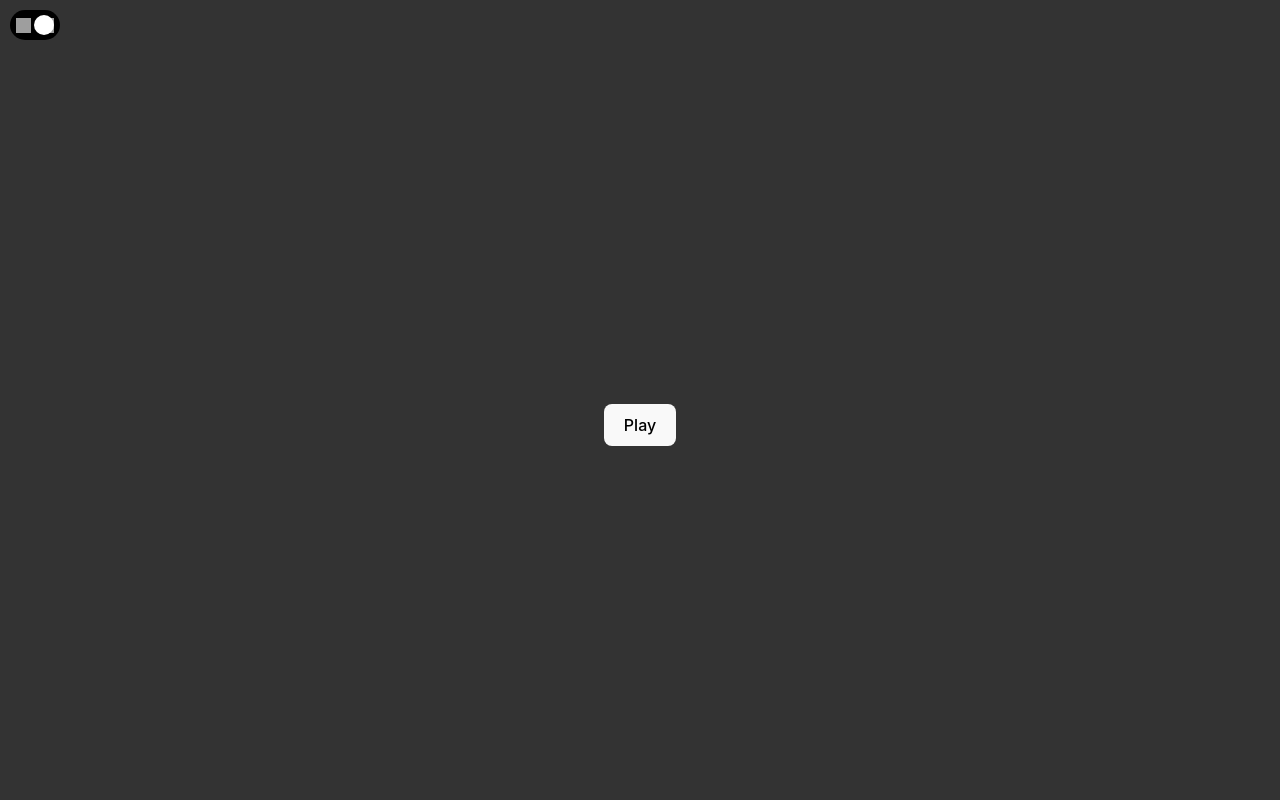
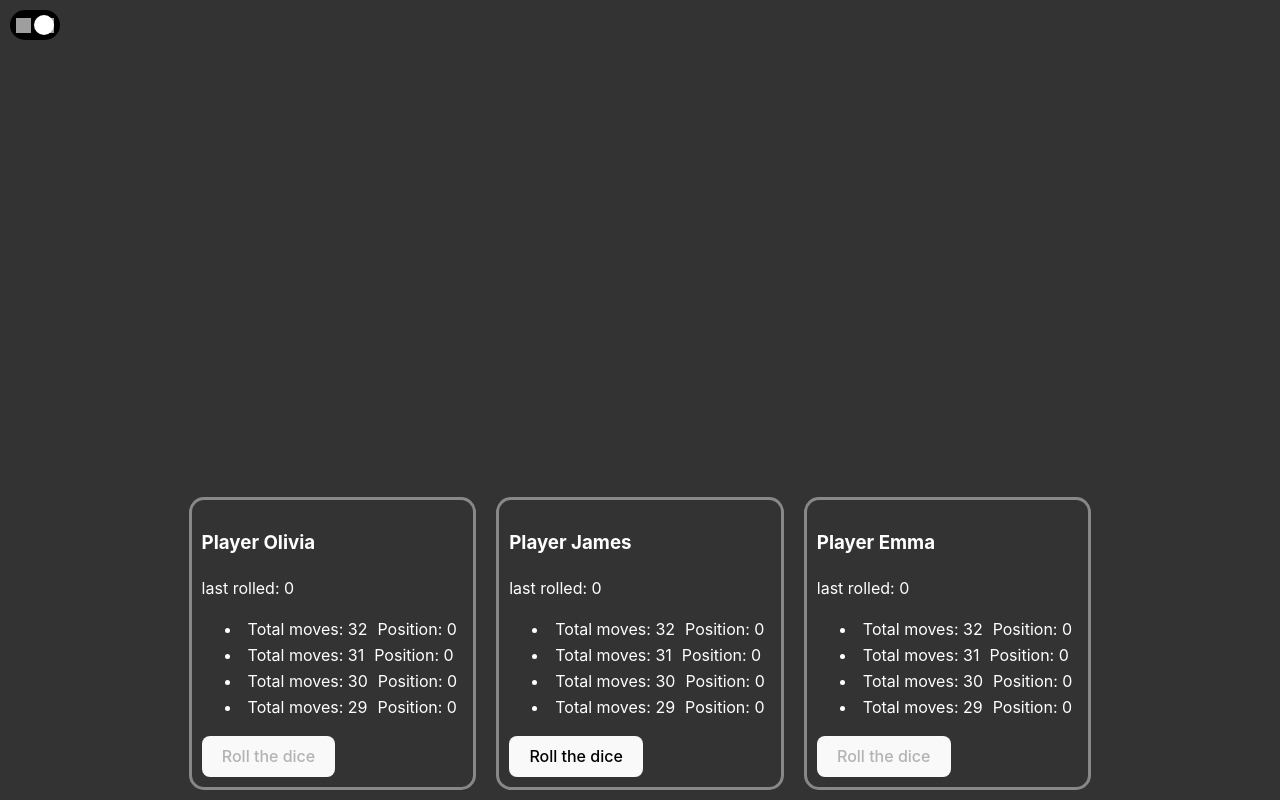
Before and after one commit to Andry-front/goose-geme, a React (Vite) app in the folder goose-game/: page /game in a window 1280 px wide. Built offline with nearby package versions, Linux system fonts and the light colour scheme; grey boxes are pictures that could not be loaded.

Commit message:
Added router

```diff
--- /dev/null
+++ b/goose-game/src/components/EndGame/EndGame.tsx
@@ -0,0 +1,16 @@
+import React from 'react';
+import {PropsEndGame} from "../../types/types.ts";
+import {Link} from "react-router-dom";
+
+const EndGame: React.FC<PropsEndGame> = ({ nameWinner }) => {
+    return(
+        <>
+            <p>Winner player: {nameWinner}</p>
+            <Link to='/'>
+                <button>Play again</button>
+            </Link>
+        </>
+    )
+};
+
+export default EndGame;
--- a/goose-game/src/components/ThemeSwitch/ThemeSwitch.tsx
+++ b/goose-game/src/components/ThemeSwitch/ThemeSwitch.tsx
@@ -1,8 +1,9 @@
 import { useTheme } from './../../hooks/useTheme';
-import Menu from "../../pages/Menu/Menu";
 import TumblerTheme from "../../utils/TumblerTheme/TumblerTheme";
 import styles from './ThemeSwitch.module.scss';
 import classNames from 'classnames/bind';
+import AppRouter from "../../router/App.Router";
+import {BrowserRouter as Router} from "react-router-dom";
 
 const cx = classNames.bind(styles);
 
@@ -19,7 +20,9 @@ const ThemeSwitch = () => {
     return(
         <div className={classNameWrapper}>
             <TumblerTheme/>
-            <Menu/>
+            <Router>
+                <AppRouter/>
+            </Router>
         </div>
     );
 };
--- a/goose-game/src/pages/Menu/Game/EndGame/EndGame.tsx
+++ /dev/null
@@ -1,22 +0,0 @@
-import React, {useState} from 'react';
-import {PropsEndGame} from "../../../../types/types.ts";
-import Menu from "../../Menu.tsx";
-
-const EndGame: React.FC<PropsEndGame> = ({ nameWinner }) => {
-    const [menuJump, setMenuJump] = useState<boolean>(false);
-
-    return(
-        <>
-            {menuJump ?
-                <Menu/>
-                :
-                <div>
-                    <p>Winner player: {nameWinner}</p>
-                    <button onClick={() => setMenuJump(!menuJump)}>Play again</button>
-                </div>
-            }
-        </>
-    )
-};
-
-export default EndGame;
--- a/goose-game/src/pages/Menu/Game/Game.tsx
+++ b/goose-game/src/pages/Menu/Game/Game.tsx
@@ -1,18 +1,18 @@
 import React, {useState} from 'react';
-import {Figures, Player, PlayersList, StatePlayerActive, StateEndGame} from "../../../types/types.ts";
+import {Figures, Player, StatePlayerActive, StateEndGame} from "../../../types/types.ts";
 import {RandomInteger} from "../../../utils/Functions.ts";
 import PlayerBox from "../../../components/PlayerBox/PlayerBox.tsx";
 import styles from './Game.module.scss';
-import EndGame from "./EndGame/EndGame.tsx";
-import {initialStatePlayer} from "../../../data/InitialStatePlayer.ts";
+import EndGame from "../../../components/EndGame/EndGame.tsx";
+import {initialStatePlayer} from "../../../data/InitialStatePlayer";
 
 
-const Game: React.FC<PlayersList> = ({ players }) => {
-    const [ playersState, setPlayersState] = useState(players);
+const Game: React.FC = ({}) => {
+    const [ playersState, setPlayersState] = useState(initialStatePlayer);
     const [endGame, setEndGame] = useState<StateEndGame>({end: false, winnerName: ''});
 
     const startPlayer: StatePlayerActive = {
-        active: RandomInteger(0, players.length - 1),
+        active: RandomInteger(0, playersState.length - 1),
         rollDice: true,
         moveFigures: false,
     }
--- a/goose-game/src/pages/Menu/Menu.tsx
+++ b/goose-game/src/pages/Menu/Menu.tsx
@@ -1,20 +1,13 @@
-import React, { useState } from 'react';
-import { initialStatePlayer } from './../../data/InitialStatePlayer';
-import Game from "./Game/Game.tsx";
+import React from 'react'
 import styles from './Menu.module.scss';
+import {Link} from "react-router-dom";
 
 const Menu: React.FC = () => {
-    const [gameStatus, setGameStatus] = useState(false);
-
     return(
         <div className={styles['menu-box']}>
-            <div>
-                {gameStatus ?
-                    <Game players={initialStatePlayer}/>
-                    :
-                    <button onClick={() => setGameStatus(true)}>Play</button>
-                }
-            </div>
+            <Link to='/game'>
+                <button>Play</button>
+            </Link>
         </div>
     );
 };
--- a/goose-game/src/router/App.Router.tsx
+++ b/goose-game/src/router/App.Router.tsx
@@ -1,15 +1,13 @@
-import {BrowserRouter as Router, Route, Switch} from 'react-router-dom';
+import {Route, Routes} from 'react-router-dom';
 import Game from "../pages/Menu/Game/Game";
 import Menu from "../pages/Menu/Menu";
 
 const AppRouter = () => {
     return(
-        <Router>
-            <Switch>
-                <Route path="/" exact component={Menu} />
-                <Route path="/game" component={Game} />
-            </Switch>
-        </Router>
+        <Routes>
+            <Route path="/" element={<Menu/>} />
+            <Route path="/game" element={<Game/>} />
+        </Routes>
     )
 }
 
```
